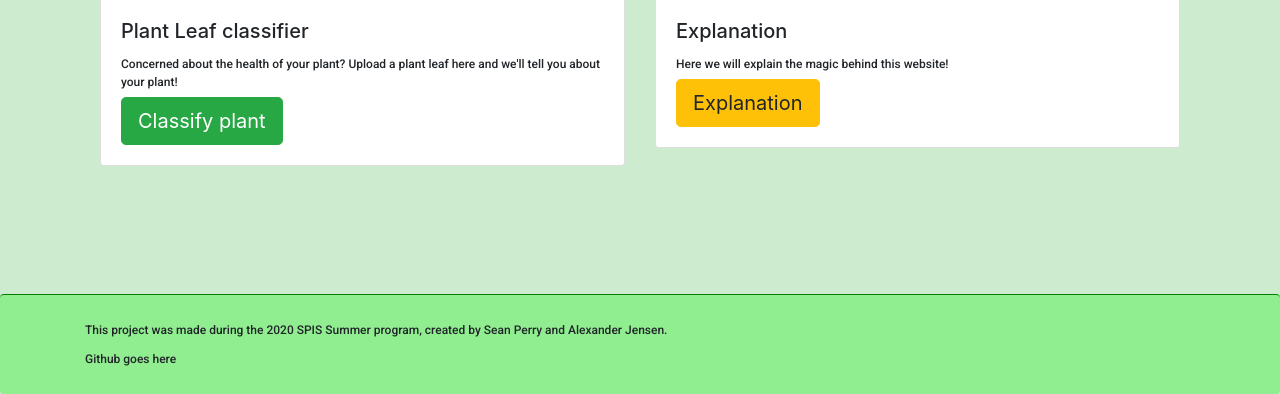
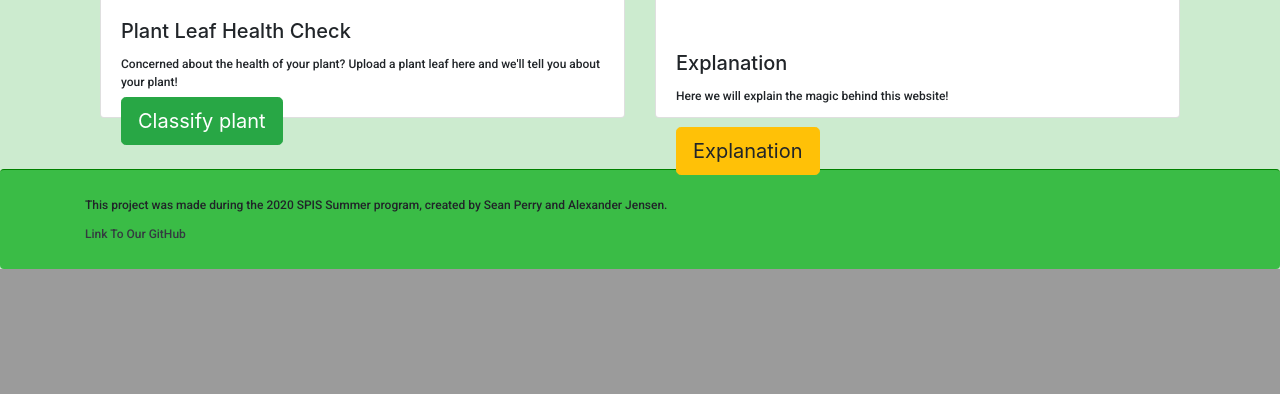
Before and after one commit to Sean1572/leafdoc, a Flask app: page / in a window 1280 px wide. Shown: the part 864-1258 px from the top of the page. After the commit the page ends 1133 px from the top, so only its background shows below. Run offline with Flask 2, Linux system fonts and the light colour scheme; some libraries are stand-ins or nearby versions.

Commit message:
Updated Title and Website design
Overhaul to website, finishing touches and completed /explanation

```diff
--- a/app.py
+++ b/app.py
@@ -107,7 +107,7 @@ def classify():
         return render_template('classify_post.html',results=results,confidence=confidence,filename=filename)
 
 
-@app.route('/howdoesthiswork')
+@app.route('/explanation')
 def explanation():
     return render_template('explanation.html')
 
--- a/templates/classify_get.html
+++ b/templates/classify_get.html
@@ -14,14 +14,14 @@
             <h1 class='display-3'>Classify Plant Leaf</h1>
             <hr>
             <p>Submit a plant leaf, and we'll tell if it's healthy or not!</p>
-            <p>Works best with dark backgrounds, file size under 50 MBs</p>
+            <p>Works best with dark backgrounds. Please keep your image size under 50 Megabytes.</p>
         </div>
         <form action='/classify' method='POST' enctype="multipart/form-data">
             <div class='form-group'>
-                <label for='file_upload'>File Upload</label>
+                <label for='file_upload'>File Upload</label> <br>
                 <input type='file' id='file_upload' name='file'>
             </div>
-            <input type='submit'>
+            <input type='submit' value='Analyze!'>
         </form>
     </div>
 {% endblock %}
--- a/templates/home.html
+++ b/templates/home.html
@@ -21,18 +21,37 @@
        color:white;
        margin-bottom: 30px;
     }
+    .card{
+        height:32rem;
+    }
+    #tensorflow-body{
+        margin-top:2em;
+    }
+    #closer{
+        height:15%;
+        text-align:left;
+        background-color:rgba(22, 177, 37, 0.801);
+        margin-top: 4%;
+        padding: 2% 0 2% 0;
+        border-top:1px solid green;
+    }
+    #closer>.container>a,p{
+        font-family:'Roboto', sans-serif;
+        font-size:12px;
+        margin-bottom:6px;
+    }
 </style>
 {% endblock %}
 {% block body %}
     <div class='banner'>
-        <h1 style='font-size:8rem;'>Plant Doctor</h1>
+        <h1 style='font-size:8rem;'>Plant Checkup</h1>
     </div>
     <div class='mx-auto  container row'>
         <div class='col-6'>
             <div class='card rounded'>
                 <img src='https://external-content.duckduckgo.com/iu/?u=http%3A%2F%2Fmedia-2.web.britannica.com%2Feb-media%2F26%2F152026-004-48CC29A5.jpg&f=1&nofb=1' class='card-img-top' alt='A picture of scattered leaves' style='position:relative;'>
                 <div class='card-body'>
-                    <h5 class='card-title'>Plant Leaf classifier</h5>
+                    <h5 class='card-title'>Plant Leaf Health Check</h5>
                     <p class='card-text'>Concerned about the health of your plant? Upload a plant leaf here and we'll tell you about your plant!</p>
                     <a class='btn btn-lg btn-success' href={{ url_for('classify') }}>Classify plant</a>
                 </div>
@@ -41,10 +60,10 @@
         <div class='col-6'>
             <div class='card rounded'>
                 <img src='https://external-content.duckduckgo.com/iu/?u=https%3A%2F%2Fmiro.medium.com%2Fmax%2F1200%2F1*Zy0gFGzNwZAwjeCgpHhIHw.png&f=1&nofb=1' class='card-img-top' alt='A picture of scattered leaves'>
-                <div class='card-body'>
+                <div class='card-body' id='tensorflow-body'>
                     <h5 class='card-title'>Explanation</h5>
                     <p class='card-text'>Here we will explain the magic behind this website! </p>
-                    <a class='btn btn-lg btn-warning' href={{ url_for('explanation') }}>Explanation</a>
+                    <a class='btn btn-lg btn-warning mt-3' href={{ url_for('explanation') }}>Explanation</a>
                 </div>
             </div>
         </div>
@@ -52,7 +71,7 @@
     <div id='closer' class='rounded'>
         <div class='container'>
             <p>This project was made during the 2020 SPIS Summer program, created by Sean Perry and Alexander Jensen.</p>
-            <a>Github goes here</a>
+            <a class='text-dark h3' href='https://github.com/Sean1572/leafdoc'>Link To Our GitHub</a>
         </div>
     </div>
  {% endblock %}
--- a/templates/layout.html
+++ b/templates/layout.html
@@ -21,20 +21,11 @@
             height:100%;
             padding:auto;
         }
-        #closer{
-            height:15%;
-            text-align:left;
-            background-color:lightgreen;
-            margin-top: 10%;
-            padding: 2% 0 2% 0;
-            border-top:1px solid green;
-        }
-        #closer>.container>a,p{
-            font-family:'Roboto', sans-serif;
-            font-size:12px;
-            margin-bottom:6px;
+        #top-bar{
+            background-color:rgba(3, 158, 18, 0.712);
         }
     </style>
+
   </head>
 
   <body>
--- a/templates/navbar.html
+++ b/templates/navbar.html
@@ -1,9 +1,9 @@
 <!-- BLOCK 1 -->
-<nav class="navbar navbar-expand-sm navbar-dark bg-success">
+<nav class="navbar navbar-expand-sm navbar-dark bg-success" id='topbar'>
   <div class='container' style="font-family:'Righteous', cursive;font-size:16px;">
     <!-- BLOCK 2 -->
     <!-- Brand and toggle button get grouped for better mobile display -->
-        <a class="navbar-brand" href="/">Plant Doctor</a>
+        <a class="navbar-brand" href="/">Plant Checkup</a>
         <button type="button" class="navbar-toggler" data-toggle="collapse" data-target="#bs-example-navbar-collapse-1" aria-controls="bs-example-navbar-collapse-1" aria-expanded="false" aria-label="Toggle navigation">
             <span class="navbar-toggler-icon">
         </button>
```
Also changed, not shown: templates/explanation.html (+42 -2 lines).
